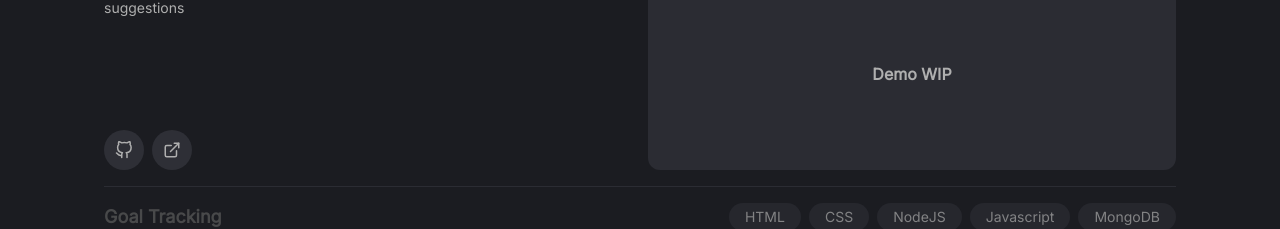
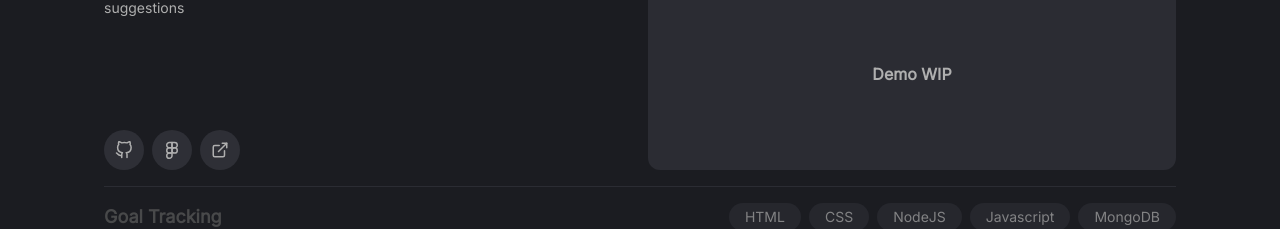
Before and after one commit to conley-tjahjono/my-portfolio, a Next.js app: page / in a window 1280 px wide. Shown: the part 978-1207 px from the top of the page. Built offline with nearby package versions, Linux system fonts and the light colour scheme.

Commit message:
Updated Projects URL links

```diff
--- a/src/components/Projects.tsx
+++ b/src/components/Projects.tsx
@@ -1,7 +1,7 @@
 "use client"
 import { useState } from 'react';
 import { motion, AnimatePresence } from 'framer-motion';
-import { ExternalLink, GitHub } from 'react-feather';
+import { ExternalLink, Figma, GitHub } from 'react-feather';
 
 const projects = [
   {
@@ -9,6 +9,7 @@ const projects = [
     description: 'A web application for organizing clothes and to provide AI clothing powered suggestions',
     tags: ['Figma', 'React', 'Next.js', 'Tailwind CSS', 'Typescript', 'Supabase'],
     url: 'https://github.com/conley-tjahjono/dress-my-style',
+    figmaUrl: 'https://www.figma.com/design/DOCHsYQxIOR7nOqdBMr1ea/DressMyStyle?node-id=1-2&p=f',
     productionUrl: 'https://dress-my-style.vercel.app/'
   },
   {
@@ -92,6 +93,14 @@ const Projects = () => {
                       <GitHub size={18} />
                     </a>
                     <a
+                      href={project.figmaUrl}
+                      target="_blank"
+                      rel="noopener noreferrer"
+                      className="inline-flex items-center justify-center w-10 h-10 rounded-full bg-[theme(colors.surface-strong)] text-[theme(colors.text-secondary)] hover:text-[theme(colors.text-primary)] hover:bg-[theme(colors.surface-hover)] transition-colors duration-200"
+                      >
+                      <Figma size={18} />
+                    </a>
+                    <a
                       href={project.productionUrl}
                       target="_blank"
                       rel="noopener noreferrer"
```
